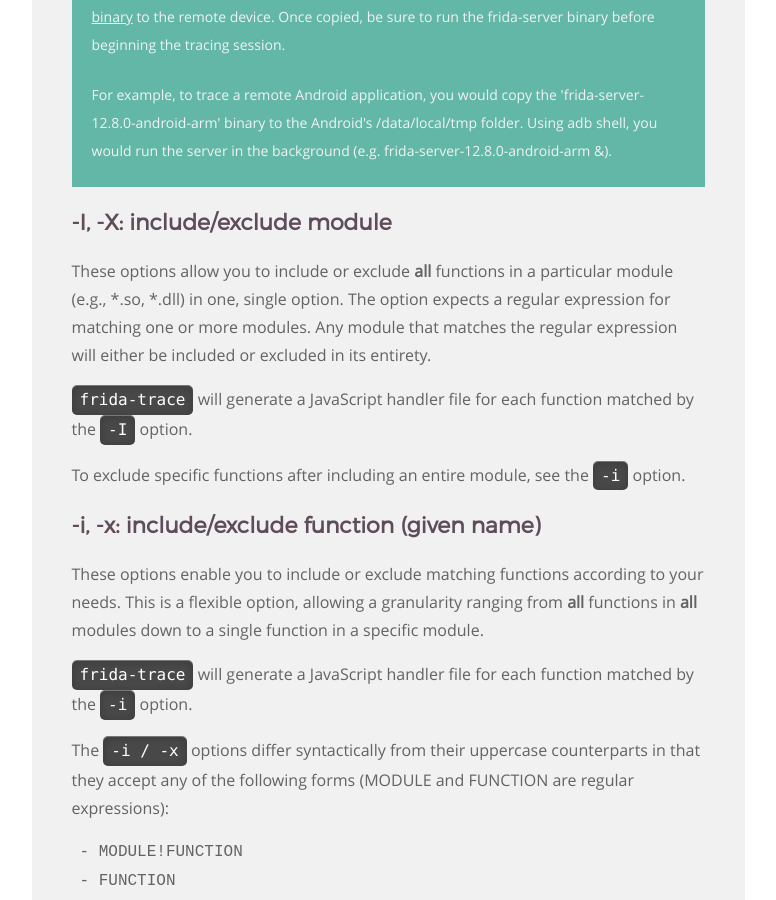
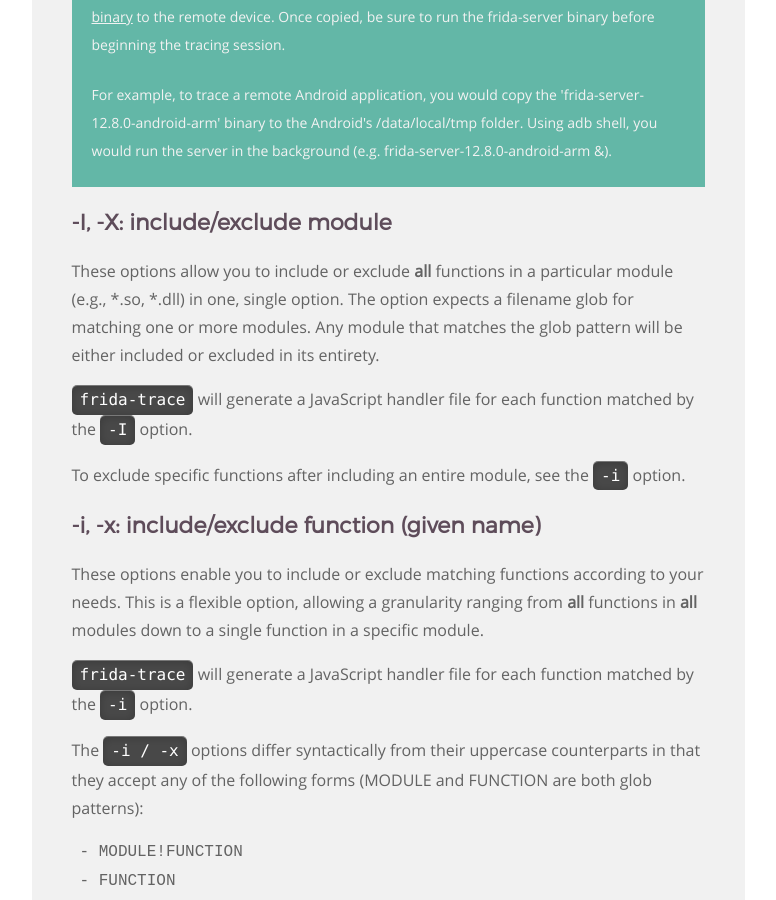
Before and after one commit to frida/frida-website, a Jekyll site: the page built from _docs/frida-trace.md, in a window 1280 px wide and 900 px high, scrolled down 2580 px. Shown: the whole window, without its empty margins (364-1140 px from the left). Built offline with Jekyll 4.4.1, drawn with Linux system fonts in a browser that asks for light colours.

Commit message:
Changed references to regex to glob

```diff
--- a/_docs/frida-trace.md
+++ b/_docs/frida-trace.md
@@ -101,9 +101,9 @@ and from the remote device and trace accordingly.
 ## -I, -X: include/exclude module
 
 These options allow you to include or exclude **all** functions in a particular
-module (e.g., *.so, *.dll) in one, single option.  The option expects a regular
-expression for matching one or more modules.  Any module that matches the
-regular expression will either be included or excluded in its entirety.
+module (e.g., *.so, *.dll) in one, single option.  The option expects a filename
+glob for matching one or more modules.  Any module that matches the glob pattern
+will be either included or excluded in its entirety.
 
 `frida-trace` will generate a JavaScript handler file for each function matched
 by the `-I` option.
@@ -120,8 +120,8 @@ your needs.  This is a flexible option, allowing a granularity ranging from
 by the `-i` option.
 
 The `-i / -x` options differ syntactically from their uppercase counterparts
-in that they accept any of the following forms (MODULE and FUNCTION are
-regular expressions):
+in that they accept any of the following forms (MODULE and FUNCTION are both
+glob patterns):
 
 <pre style="font-family: monospace;">
 - MODULE!FUNCTION
```
